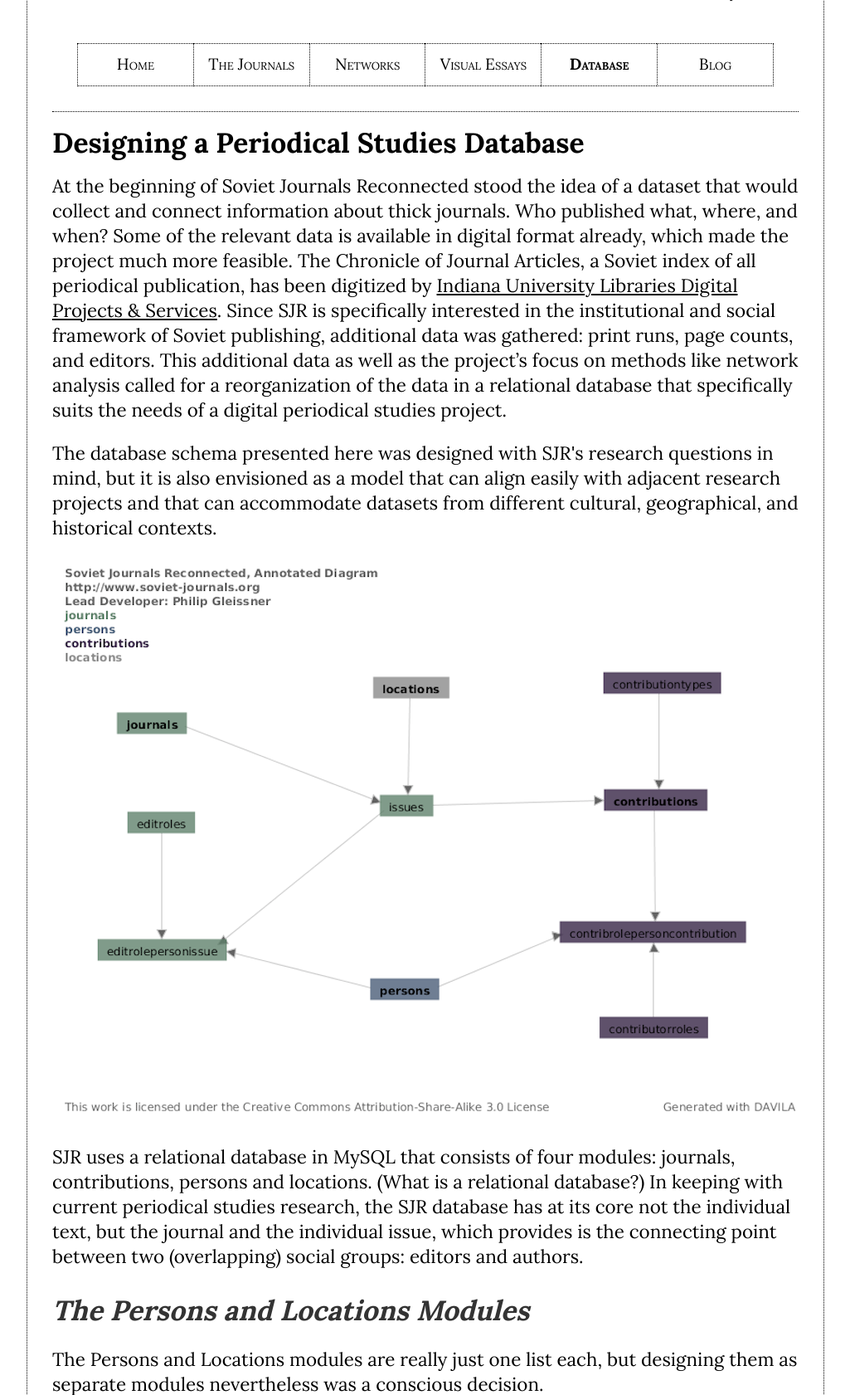
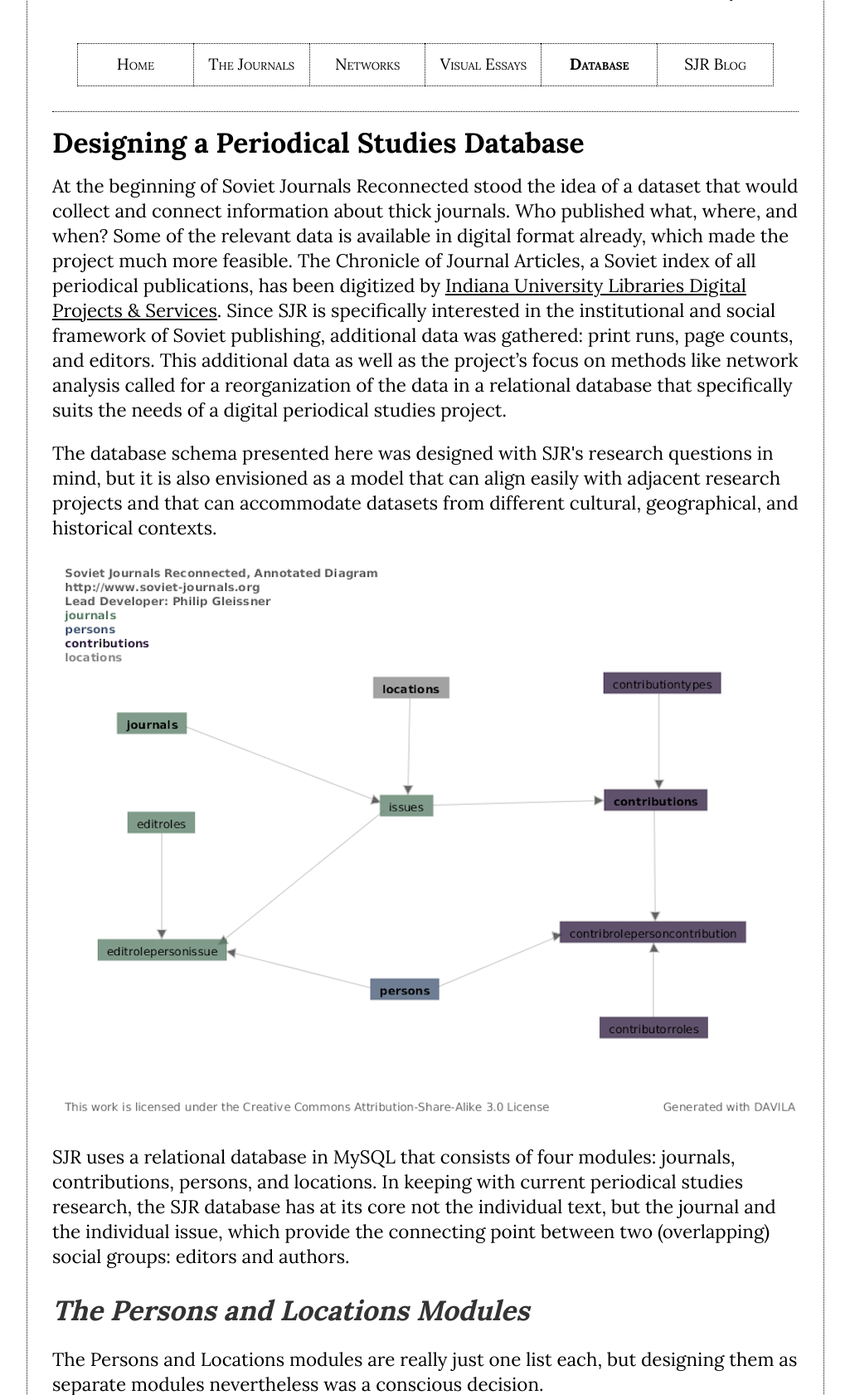
Before and after one commit to PhilGleissner/soviet_journals, a Flask app: page /visualizations/database in a window 1280 px wide. Shown: the part 239-1920 px from the top of the page at 83% size, without its empty margins (127-1152 px from the left). Run offline with Flask 2, Linux system fonts and the light colour scheme.

Commit message:
clean-up

```diff
--- a/app.py
+++ b/app.py
@@ -55,6 +55,10 @@ def essay_three():
 def database():
 	return render_template('visualizations/database.html')
 
+@app.route('/blog')
+def blog():
+    return render_template('blog.html')
+
 @app.route("/acknowledgements")
 def acknowledgements():
     return render_template('acknowledgements.html')
--- a/templates/acknowledgements.html
+++ b/templates/acknowledgements.html
@@ -3,7 +3,7 @@
 {% block content%}
 <div id="main">
   <h1>Acknowledgements</h1>
-  <p>Soviet Journals Reconnected was developed during a yearlong fellowship at the <a target="_blank" href="https://cdh.princeton.edu/" alt="Link to the Center for Digital Humanities at Princeton University">Center for Digital Humanities at Princeton University</a>. The digitized contribution-level citations from the <a target="_blank" href="http://webapp1.dlib.indiana.edu/letopis/about.jsp?lang=en" alt="Link to the Soviet Index of Periodical Publications">Soviet Index of Periodical Publications</a> was kindly provided by <a target="_blank" href="http://www.dlib.indiana.edu/" alt="Indiana University Libraries Digital Projects &amp; Services">Indiana University Libraries Digital Projects &amp; Services</a>. The dataset was complimented with bibliographical data (especially print runs and editors), collected at the <a target="_blank" href="http://library.princeton.edu/" alt="Princeton University Library">Princeton University Library</a>.</p>
+  <p>Soviet Journals Reconnected was developed during a yearlong fellowship at the <a target="_blank" href="https://cdh.princeton.edu/" alt="Link to the Center for Digital Humanities at Princeton University">Center for Digital Humanities at Princeton University</a>. The digitized contribution-level citations from the <a target="_blank" href="http://webapp1.dlib.indiana.edu/letopis/about.jsp?lang=en" alt="Link to the Soviet Index of Periodical Publications">Soviet Index of Periodical Publications</a> were kindly provided by <a target="_blank" href="http://www.dlib.indiana.edu/" alt="Indiana University Libraries Digital Projects &amp; Services">Indiana University Libraries Digital Projects &amp; Services</a>. The dataset was complimented with bibliographical data (especially print runs and editors), collected at the <a target="_blank" href="http://library.princeton.edu/" alt="Princeton University Library">Princeton University Library</a>.</p>
 
 <p>This site was developed as a <a target="_blank" href="http://flask.pocoo.org/" alt="Flask">Flask App</a> on the basis the <a target="_blank" href="http://cds.library.brown.edu/mapping-genres/" alt="Link to Mapping Genres Website (Brown University Library)">Mapping Genres Website (Brown University Library)</a>. The full code of the website, as well as the SJR dataset can be found on <a target="_blank" href="https://github.com/PhilGleissner/soviet_journals" alt="Link to Github Repository">Github</a>.</p>
 
--- a/templates/base.html
+++ b/templates/base.html
@@ -45,7 +45,7 @@
             <li class="sub-nav-field">
               <p><a href={{url_for("essays_overview")}} class="smallcaps subnav-link">Overview</a></p>
             </li>
-            <li class="sub-nav-field">
+            <!-- <li class="sub-nav-field">
               <p><a href={{url_for("essay_one")}} class="smallcaps subnav-link">Essay 1</a></p>
             </li>
             <li class="sub-nav-field">
@@ -53,7 +53,7 @@
             </li>
             <li class="sub-nav-field">
               <p><a href={{url_for("essay_three")}} class="smallcaps subnav-link">Essay 3</a></p>
-            </li>
+            </li> -->
           </ul>
         </li>
         <li class="nav-field">
@@ -62,8 +62,8 @@
           </p>
         </li>
         <li class="nav-field">
-          <p>
-          <a target="_blank" href="http://philipgleissner.com/category/sjr/" class="smallcaps">Blog</a>
+          <p {% if request.path == '/blog' %}class="current-page"{% endif %}>
+          <a href={{url_for("blog")}} class="smallcaps">SJR Blog</a>
           </p>
         </li>
       </ul>
@@ -74,7 +74,7 @@
 
       <div id="footer">
         <div id="credits">
-        <p>Developed and built by <a target="_blank" href="https://philipgleissner.com">Philip Gleissner</a> at the Center for Digital Humnaities at Princeton University. Data and code are licensed under a <a target="_blank" href="https://creativecommons.org/licenses/by-nc-sa/3.0/Creative">Commons Attribution-NonCommercial-ShareAlike 3.0 Unported License.</a> More information on the <a href={{url_for("acknowledgements")}}>Acknowledgements Page</a>.</p>
+        <p>Developed and built by <a target="_blank" href="https://philipgleissner.com">Philip Gleissner</a> at the Center for Digital Humnaities at Princeton University. Data and code are licensed under a <a target="_blank" href="https://creativecommons.org/licenses/by-nc-sa/3.0/">Creative Commons Attribution-NonCommercial-ShareAlike 3.0 Unported License.</a> More information on the <a href={{url_for("acknowledgements")}}>Acknowledgements Page</a>.</p>
       </div>
         <p><em>Soviet Journals Reconnected: Periodical Networks under Late Socialism</em></p>
         <div id="footer_credits">
--- a/templates/index.html
+++ b/templates/index.html
@@ -4,7 +4,7 @@
 	    	<div id="wrapper">
 	    		<div id="main">
 		    		<p><img src={{url_for('static', filename="images/Iunost_1970_06.jpg")}} style="float:left;width:209px;height:263px;" hspace="20">Thick journals, monthlies dedicated to literature, art, society, and politics, were a corner stone of Soviet culture. In the 1960s and 1970s, their readership was in the millions; thousands of authors were published on their pages. Soviet Journals Reconnected explores the rich life of these periodicals through their bibliographical data. It traces the work of editorial offices, development of themes and genres in the journals, and the emergence of segmented communities of authors around them.</p>
-		    		<p>At the center of Soviet Journals Reconnected stands a database of bibliographical metadata. This online interface is currently being developed and will consist of four components: an introduction to the central literary periodicals of the late Soviet era, interactive network visualizations of authors and editors, a series of visual essays and a technical documentation of the SJR database.</p>
+		    		<p>At the center of Soviet Journals Reconnected stands a database of bibliographical metadata. This online interface is currently being developed and will consist of four components: an introduction to the <a href={{url_for("journals")}}>central literary periodicals</a> of the late Soviet era, <a href={{url_for("networks")}}>interactive network visualizations</a> of authors and editors, a series of <a href={{url_for("essays_overview")}}>visual essays</a>, and a technical documentation of the <a href={{url_for("database")}}>SJR database</a>.</p>
 		    		<p>The datasets and the source code of this website are publicly available on <a target="_blank" href="https://github.com/PhilGleissner/soviet_journals" alt="Link to Github Repository">Github</a>.</p>
 
 				</div><!-- end main -->
--- a/templates/journals.html
+++ b/templates/journals.html
@@ -134,7 +134,7 @@
         </div>
           <h3>Октябрь | Oktiabr’ | October</h3>
           <p>
-          150 Words about Oktiabr. Deutsches Ipsum Dolor sit amet, Projektplanung adipiscing elit, sed do eiusmod Fernweh incididunt ut labore et dolore Goethe aliqua. Ut enim ad minim Lebkuchen quis nostrud exercitation ullamco laboris Fussballweltmeisterschaft ut aliquip ex ea commodo Ich bin ein Berliner Duis aute irure dolor in Lebensabschnittsgefahrte in voluptate velit esse cillum genau eu fugiat nulla pariatur. Excepteur Bretzel occaecat cupidatat non proident, sunt Kreuzberg culpa qui officia deserunt mollit Zauberer id est laborum. Am End ein Link zu einem der Visualen Essays in Visual Essays.lorem ipsum.
+
           </p>
         </section>
       </li>
--- a/templates/visual-essays/overview.html
+++ b/templates/visual-essays/overview.html
@@ -11,7 +11,7 @@
         <div class="essay_teaser">
         <img src="{{url_for('static', filename='images/visual_essays/hiring_firing.png')}}" alt="A Visualization of Editorial Staff">
         <p>Few editorial offices have been subject to as detailed an analysis as the one of Novyi mir under Aleksandr Tvardovsky in the early 1960s. With the end of his tenure as chief editor in 1970, the journal was restructured significantly, a large group of editorial staff was dismissed and new editors hired.<br>
-        While we commonly assume that the replacement of a chief editor was very disruptive to the work of editorial offices, this visual essay traces a different story in the data. In many periodicals, such as Iunost’ or Nash sovremennik, core groups of staff remained. This can explain the continuities in editorial policies and practice, allowing us to reconsider traditional approaches to periodization in Soviet literature.</p>
+        While we commonly assume that the replacement of a chief editor was very disruptive to the work of editorial offices, this visual essay traces a different story in the data. In many periodicals, such as Iunost’ or Nash sovremennik, core groups of staff remained. This can explain the continuities in editorial policies and practice, allowing us to reconsider traditional approaches to periodization in Soviet literature. <i>Forthcoming.</i></p>
         <!-- <a href="{{url_for("essay_one")}}">Read full essay</a> -->
         </div>
       </li>
--- a/templates/visualizations/database.html
+++ b/templates/visualizations/database.html
@@ -3,13 +3,13 @@
 {% block content%}
 <div id="main">
   <h1>Designing a Periodical Studies Database</h1>
-  <p>At the beginning of Soviet Journals Reconnected stood the idea of a dataset that would collect and connect information about thick journals. Who published what, where, and when? Some of the relevant data is available in digital format already, which made the project much more feasible. The Chronicle of Journal Articles, a Soviet index of all periodical publication, has been digitized by <a target="_blank" href="http://webapp1.dlib.indiana.edu/letopis/index.jsp?lang=en" alt="Link to the Indiana University Libraries Digital Projects website">Indiana University Libraries Digital Projects &#038; Services</a>. Since SJR is specifically interested in the institutional and social framework of Soviet publishing, additional data was gathered: print runs, page counts, and editors. This additional data as well as the project’s focus on methods like network analysis called for a reorganization of the data in a relational database that specifically suits the needs of a digital periodical studies project.</p>
+  <p>At the beginning of Soviet Journals Reconnected stood the idea of a dataset that would collect and connect information about thick journals. Who published what, where, and when? Some of the relevant data is available in digital format already, which made the project much more feasible. The Chronicle of Journal Articles, a Soviet index of all periodical publications, has been digitized by <a target="_blank" href="http://webapp1.dlib.indiana.edu/letopis/index.jsp?lang=en" alt="Link to the Indiana University Libraries Digital Projects website">Indiana University Libraries Digital Projects &#038; Services</a>. Since SJR is specifically interested in the institutional and social framework of Soviet publishing, additional data was gathered: print runs, page counts, and editors. This additional data as well as the project’s focus on methods like network analysis called for a reorganization of the data in a relational database that specifically suits the needs of a digital periodical studies project.</p>
 
   <p>The database schema presented here was designed with SJR's research questions in mind, but it is also envisioned as a model that can align easily with adjacent research projects and that can accommodate datasets from different cultural, geographical, and historical contexts.</p>
 
   <p><img src={{url_for('static', filename="images/sjr_database.png")}} style="width:900;height:676px;" hspace="5" border="1"></p>
 
-  <p>SJR uses a relational database in MySQL that consists of four modules: journals, contributions, persons and locations. (What is a relational database?) In keeping with current periodical studies research, the SJR database has at its core not the individual text, but the journal and the individual issue, which provides is the connecting point between two (overlapping) social groups: editors and authors.</p>
+  <p>SJR uses a relational database in MySQL that consists of four modules: journals, contributions, persons, and locations. In keeping with current periodical studies research, the SJR database has at its core not the individual text, but the journal and the individual issue, which provide the connecting point between two (overlapping) social groups: editors and authors.</p>
 
   <h2>The Persons and Locations Modules</h2>
   <p>The Persons and Locations modules are really just one list each, but designing them as separate modules nevertheless was a conscious decision.</p>
@@ -20,10 +20,10 @@
 
   <p>The persons module, also a single table, takes up a special position. It stands between the journals module and the contributions module, because both editors and authors are persons and they routinely appear in both roles. In fact, this is one of questions SJR is especially interested in: how did editors act in their roles as authors? (More often than not did they publish not in their own journals, which brings up peculiar questions about the mechanisms of Soviet publishing.)</p>
 
-  <p>The persons list features information on first name, last name, and patronymic. The VIAF field in the persons table connects the SJR database to a bibliographic convention and allows to identify authors as unique historical persons. (More on VIAF and the challenges of reconciling data.)</p>
+  <p>The persons list features information on first name, last name, and patronymic. The VIAF field in the persons table connects the SJR database to a bibliographic convention and allows to identify authors as unique historical persons. (More on VIAF and the challenges of reconciling data on the <a target="_blank" href="http://philipgleissner.com/digitalemigre/#normalizing" alt="Link to SJR Blog">SJR blog</a>).)</p>
 
   <h2>The Journals Module</h2>
-  <p>The Journals Module consists of three tables. The journals table lists all journals (Novyi mir, Iunost’, Oktiabr’, etc.). Just like all other tables, it captures Russian-language information in the original and in Library of Congress transliteration (more on automatized transliteration). The issues list includes information about each individual journal issue. The field issues_pa indicates the publication frequency of the journal at the time of publication: 12, 6 or 4 issues per year.</p>
+  <p>The Journals Module consists of three tables. The journals table lists all journals (Novyi mir, Iunost’, Oktiabr’, etc.). Just like all other tables, it captures Russian-language information in the original and in Library of Congress transliteration (read more about automatized transliteration on the <a target="_blank" href="http://philipgleissner.com/automatic-transliteration-using-open-refine/" alt="Link to SJR Blog">SJR blog</a>). The issues list includes information about each individual journal issue. The field issues_pa indicates the publication frequency of the journal at the time of publication: 12, 6 or 4 issues per year.</p>
 
   <p><img src={{url_for('static', filename="images/sjr_database_journals.png")}} style="width:900;height:675px;" hspace="5" border="1"></p>
 
@@ -36,6 +36,6 @@
 
   <p>Finally, the contributions are connected to the persons table by the linking table contribrolepersoncontribution, where the contribrole table provides a number of roles, in which persons can be connected to the creation of a contribution: as an author, a translator, an illustrator, a redactor (in the sense of the Russian составитель) for selections.</p>
 
-  <p>While an online search interface for the database is still being developed, you can access the database itself on my Github account.</p>
+  <p>While an online search interface for the database is still being developed, you can access the database itself on my <a target="_blank" href="https://github.com/PhilGleissner/soviet_journals" alt="Link to Github Repository">Github account</a>.</p>
 </div><!-- end main -->
 {% endblock %} <!-- end content block -->
```
Also changed, not shown: templates/blog.html (added, +9 -0 lines), templates/networks.html (+5 -2 lines), static/images/editors_58_72.png (added), 1 other file.
